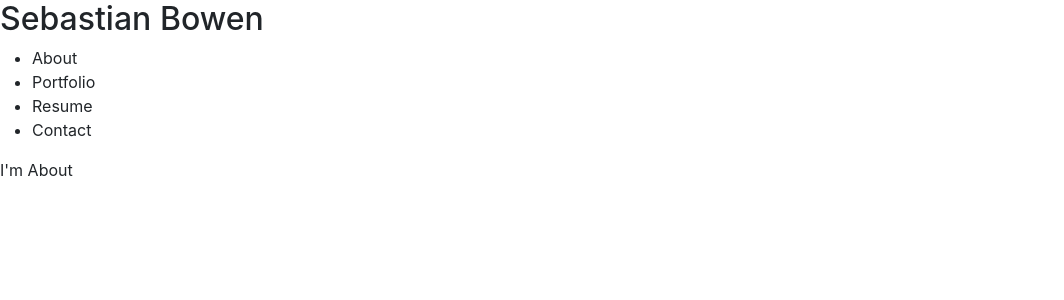
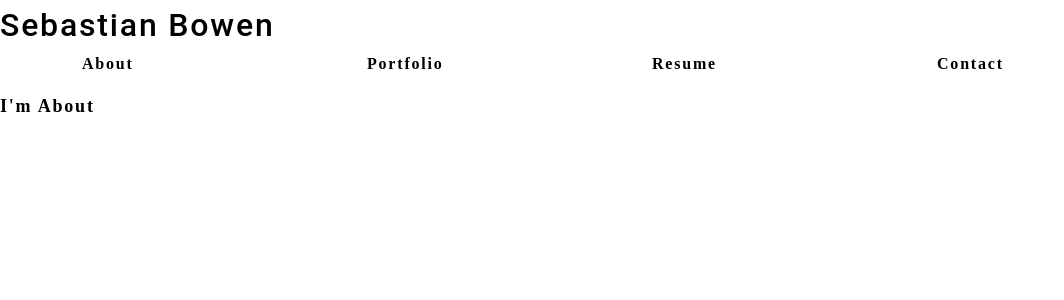
Before and after one commit to Sebastian2908-2007/sebastians-portfolio, a React (Create React App) app: page / in a window 1280 px wide. Shown: the top 300 px of the page, without its empty margins (0-1064 px from the left). Built offline with nearby package versions, Linux system fonts and the light colour scheme.

Commit message:
nav is pretty much styled but has all of the functionality it needs

```diff
--- a/src/components/Contact/index.js
+++ b/src/components/Contact/index.js
@@ -2,11 +2,11 @@ function Contact() {
     return (
         <div>
            <div className="mb-3">
-  <label for="exampleFormControlInput1" className="form-label">Email address</label>
+  <label htmlFor="exampleFormControlInput1" className="form-label">Email address</label>
   <input type="email" className="form-control" id="exampleFormControlInput1" placeholder="name@example.com"/>
 </div>
 <div className="mb-3">
-  <label for="exampleFormControlTextarea1" className="form-label">Example textarea</label>
+  <label htmlFor="exampleFormControlTextarea1" className="form-label">Example textarea</label>
   <textarea className="form-control" id="exampleFormControlTextarea1" rows="3"></textarea>
 </div>
         </div>
--- a/src/components/Nav/index.js
+++ b/src/components/Nav/index.js
@@ -1,28 +1,76 @@
+import { useState } from "react";
+
+
+
 function Nav(props) {
-    const { currentPage,setCurrentPage } = props
-    console.log(currentPage);
+    // state for displaying the right componenet]
+    const { currentPage,setCurrentPage } = props;
+    // state for about link
+    const [isAboutActive,setIsAboutActive] = useState(false);
+    // state for portfolio link
+    const [isPortfolioActive,setIsPortfolioActive] = useState(false);
+    // state for resume link
+    const [isResumeActive,setIsResumeActive] = useState(false);
+    // state for Contact link
+    const [isContactActive,setIsContactActive] = useState(false);
+
+    // functions below set state true for referenced section as well as setting false state for all the others probably not the most elegant solution but it works for now
+    const setAllFalseAbout = () => {
+        setIsAboutActive(true);
+        setIsPortfolioActive(false);
+        setIsResumeActive(false);
+        setIsContactActive(false);
+    }
+    const setAllFalsePortfolio = () => {
+        setIsAboutActive(false);
+        setIsPortfolioActive(true);
+        setIsResumeActive(false);
+        setIsContactActive(false);
+    }
+    const setAllFalseResume = () => {
+        setIsAboutActive(false);
+        setIsPortfolioActive(false);
+        setIsResumeActive(true);
+        setIsContactActive(false);
+    }
+    const setAllFalseContact = () => {
+        setIsAboutActive(false);
+        setIsPortfolioActive(false);
+        setIsResumeActive(false);
+        setIsContactActive(true);
+    }
+
     return (
         <header>
             <h2>Sebastian Bowen</h2>
-            <nav>
-                <ul>
-                    <li>
-                        <span onClick={() => setCurrentPage('about')}>
+            <nav className="container">
+                <ul className="list-unstyled row">
+                    <li className={`col-3 ${isAboutActive ? "navActive": null}`}
+                    onClick={setAllFalseAbout}
+
+                    >
+                        <span className="text-wrap fs-6" onClick={() => setCurrentPage('about')}>
                             About
                         </span>
                     </li>
-                    <li>
-                        <span onClick={() => setCurrentPage('portfolio')}>
+                    <li className={`col-3 ${isPortfolioActive ? "navActive": null}`}
+                    onClick={setAllFalsePortfolio}
+                    >
+                        <span className="text-wrap fs-6" onClick={() => setCurrentPage('portfolio')}>
                           Portfolio
                         </span>
                     </li>
-                    <li>
-                        <span onClick={() => setCurrentPage('resume')}>
+                    <li className={`col-3 ${isResumeActive ? "navActive": null}`}
+                    onClick={setAllFalseResume}
+                    >
+                        <span className="text-wrap fs-6" onClick={() => setCurrentPage('resume')}>
                            Resume
                         </span>
                     </li>
-                    <li>
-                        <span onClick={() => setCurrentPage('contact')}>
+                    <li className={`col-3 ${isContactActive ? "navActive": null}`}
+                    onClick={setAllFalseContact}
+                    >
+                        <span className="text-wrap fs-6" onClick={() => setCurrentPage('contact')}>
                            Contact
                         </span>
                     </li>
--- a/src/index.css
+++ b/src/index.css
@@ -1,13 +1,72 @@
+main {
+	margin: 0 auto;
+	max-width: 90%;
+  padding: 50px 30px;
+}
+
+:root {
+  --secondary: #F3A847;
+}
+
+* {
+  box-sizing: border-box;
+}
+
+html,
+body {
+  min-height: 100%;
+}
+
+
 body {
   margin: 0;
-  font-family: -apple-system, BlinkMacSystemFont, 'Segoe UI', 'Roboto', 'Oxygen',
-    'Ubuntu', 'Cantarell', 'Fira Sans', 'Droid Sans', 'Helvetica Neue',
-    sans-serif;
-  -webkit-font-smoothing: antialiased;
-  -moz-osx-font-smoothing: grayscale;
+  padding: 0;
+  font-weight: 600;
+  line-height: 1.5;
+  font-size: 18px;
+  letter-spacing: .1em;
+  background: var(--dark);
+  color: var(--light);
+  font-family: 'Poiret One', cursive;
+
 }
 
-code {
-  font-family: source-code-pro, Menlo, Monaco, Consolas, 'Courier New',
-    monospace;
+
+h1,
+h2,
+h3,
+h4,
+h5,
+h6 {
+  font-family: 'Roboto', sans-serif;
+  font-weight: 500;
+  margin: 5px 0;
+  line-height: 1.25;
 }
+
+h1 {
+  font-size: 2.25rem;
+}
+
+h2 {
+  font-size: 2rem;
+}
+
+h3 {
+  font-size: 1.75rem;
+}
+
+h4 {
+  font-size: 1.5rem;
+}
+
+h5 {
+  font-size: 1.25rem;
+}
+
+h6 {
+  font-size: 1rem;
+}
+.navActive {
+  background-color: var(--secondary);
+}
```
